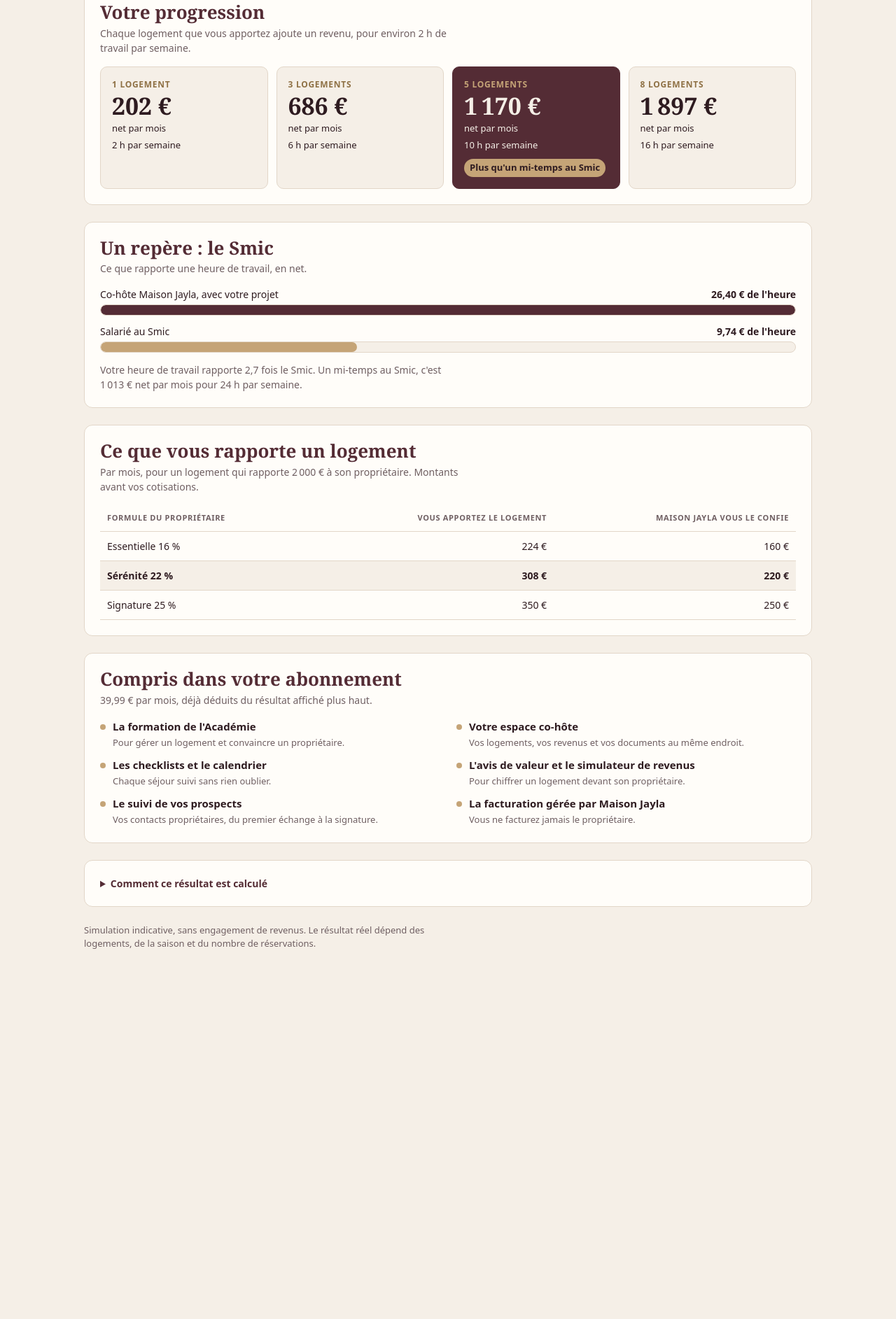
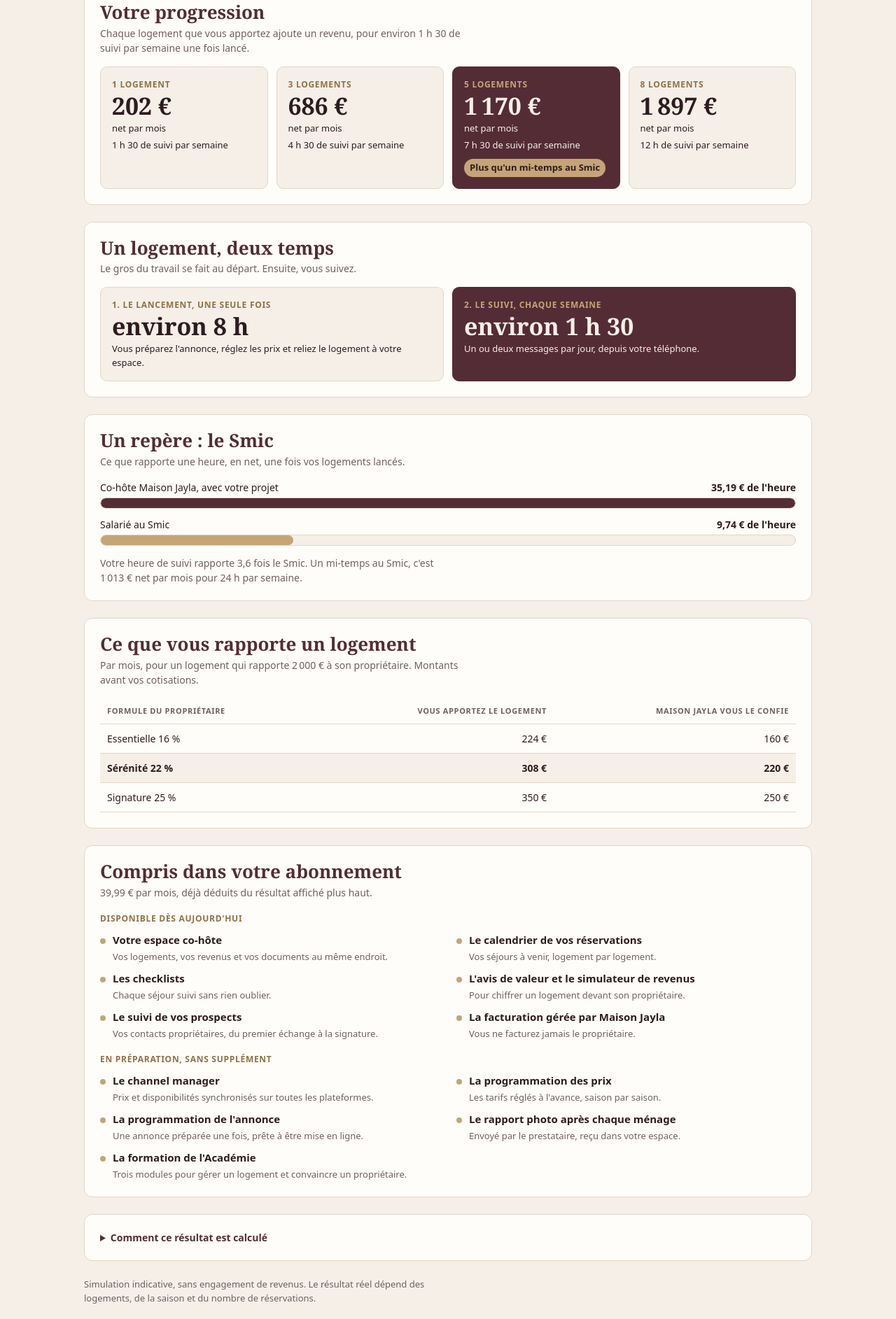
Before and after one commit to maisonjade/maison-jade, a plain HTML site: page simulateur-honoraires.html in a window 1280 px wide. Shown: the part 849-2734 px from the top of the page at 70% size. Before the commit the page ends 2252 px from the top, so only its background shows below. Drawn offline with Linux system fonts and the light colour scheme.

Commit message:
feat(honoraires): simulateur v3 — lancement et suivi, outils disponibles / en préparation
- Bloc « Un logement, deux temps » : lancement (8 h, une fois) et suivi (1 h 30 par semaine)
- Liste des outils séparée en « Disponible dès aujourd'hui » et « En préparation, sans supplément »
- Durées des cartes affichées à la bonne taille (.etape>span)
- Calcul inchangé : règle FIN-1 via fin1.js, taux 70 % / 50 %, abonnement 39,99 €

Co-Authored-By: Claude Fable 5.2 <noreply@anthropic.com>
Claude-Session: https://claude.ai/code/session_01Sv7ekneq95HPQpsQ9cmUyJ

```diff
--- a/simulateur-honoraires.html
+++ b/simulateur-honoraires.html
@@ -59,7 +59,10 @@ button:focus-visible,input:focus-visible,summary:focus-visible{outline:2px solid
 .etape .n{font-size:12px;font-weight:600;letter-spacing:.06em;text-transform:uppercase;color:var(--or-fonce)}
 .etape.fort .n{color:var(--or)}
 .etape b{font-family:var(--titre);font-size:34px;font-weight:600;line-height:1.05;font-variant-numeric:tabular-nums}
-.etape span{font-size:13px}
+.etape>span{font-size:13px}
+.temps{display:grid;grid-template-columns:1fr 1fr;gap:12px}
+.inclus-t{font-size:12px;font-weight:600;letter-spacing:.06em;text-transform:uppercase;color:var(--or-fonce);margin:18px 0 10px}
+.inclus-t:first-of-type{margin-top:0}
 .pastille{align-self:flex-start;margin-top:6px;font-size:11px;font-weight:600;padding:3px 8px;border-radius:99px;background:var(--or);color:var(--encre)}
 
 /* Repère */
@@ -96,6 +99,7 @@ summary{cursor:pointer;color:var(--bordeaux);font-weight:600}
 body:not(.admin) .mj-only{display:none}
 [hidden]{display:none !important}
 @media (max-width:860px){.duo,.mj-grille{grid-template-columns:1fr}.etapes{grid-template-columns:1fr 1fr}}
+@media (max-width:620px){.temps{grid-template-columns:1fr}}
 @media (max-width:520px){h1{font-size:31px}.grand{font-size:62px}.inclus{grid-template-columns:1fr}.paire b{font-size:32px}}
 </style>
 </head>
@@ -148,8 +152,8 @@ body:not(.admin) .mj-only{display:none}
         <div class="grand"><span id="r-net"></span><small id="r-net-s"></small></div>
       </div>
       <div class="paire">
-        <div><b id="r-temps"></b><span>de travail par semaine</span></div>
-        <div><b id="r-heure"></b><span>net par heure travaillée</span></div>
+        <div><b id="r-temps"></b><span>de suivi par semaine, depuis votre téléphone</span></div>
+        <div><b id="r-heure"></b><span>net par heure de suivi</span></div>
       </div>
       <div class="message" id="r-msg" hidden></div>
     </section>
@@ -157,13 +161,30 @@ body:not(.admin) .mj-only{display:none}
 
   <section class="bloc">
     <h2>Votre progression</h2>
-    <p class="sous">Chaque logement que vous apportez ajoute un revenu, pour environ <span class="t-bien"></span> de travail par semaine.</p>
+    <p class="sous">Chaque logement que vous apportez ajoute un revenu, pour environ <span class="t-bien"></span> de suivi par semaine une fois lancé.</p>
     <div class="etapes" id="etapes"></div>
   </section>
 
   <section class="bloc">
+    <h2>Un logement, deux temps</h2>
+    <p class="sous">Le gros du travail se fait au départ. Ensuite, vous suivez.</p>
+    <div class="temps">
+      <div class="etape">
+        <span class="n">1. Le lancement, une seule fois</span>
+        <b>environ <span class="t-lance"></span></b>
+        <span>Vous préparez l'annonce, réglez les prix et reliez le logement à votre espace.</span>
+      </div>
+      <div class="etape fort">
+        <span class="n">2. Le suivi, chaque semaine</span>
+        <b>environ <span class="t-bien"></span></b>
+        <span>Un ou deux messages par jour, depuis votre téléphone.</span>
+      </div>
+    </div>
+  </section>
+
+  <section class="bloc">
     <h2>Un repère : le Smic</h2>
-    <p class="sous">Ce que rapporte une heure de travail, en net.</p>
+    <p class="sous">Ce que rapporte une heure, en net, une fois vos logements lancés.</p>
     <div class="barres">
       <div><div class="barre-l"><span>Co-hôte Maison Jayla, avec votre projet</span><b id="b-vous"></b></div><div class="piste"><i id="p-vous"></i></div></div>
       <div><div class="barre-l"><span>Salarié au Smic</span><b id="b-smic"></b></div><div class="piste"><i class="pale" id="p-smic"></i></div></div>
@@ -185,13 +206,22 @@ body:not(.admin) .mj-only{display:none}
   <section class="bloc">
     <h2>Compris dans votre abonnement</h2>
     <p class="sous">39,99 € par mois, déjà déduits du résultat affiché plus haut.</p>
+    <p class="inclus-t">Disponible dès aujourd'hui</p>
     <ul class="inclus">
-      <li><b>La formation de l'Académie</b><span>Pour gérer un logement et convaincre un propriétaire.</span></li>
       <li><b>Votre espace co-hôte</b><span>Vos logements, vos revenus et vos documents au même endroit.</span></li>
-      <li><b>Les checklists et le calendrier</b><span>Chaque séjour suivi sans rien oublier.</span></li>
+      <li><b>Le calendrier de vos réservations</b><span>Vos séjours à venir, logement par logement.</span></li>
+      <li><b>Les checklists</b><span>Chaque séjour suivi sans rien oublier.</span></li>
       <li><b>L'avis de valeur et le simulateur de revenus</b><span>Pour chiffrer un logement devant son propriétaire.</span></li>
       <li><b>Le suivi de vos prospects</b><span>Vos contacts propriétaires, du premier échange à la signature.</span></li>
       <li><b>La facturation gérée par Maison Jayla</b><span>Vous ne facturez jamais le propriétaire.</span></li>
+    </ul>
+    <p class="inclus-t">En préparation, sans supplément</p>
+    <ul class="inclus">
+      <li><b>Le channel manager</b><span>Prix et disponibilités synchronisés sur toutes les plateformes.</span></li>
+      <li><b>La programmation des prix</b><span>Les tarifs réglés à l'avance, saison par saison.</span></li>
+      <li><b>La programmation de l'annonce</b><span>Une annonce préparée une fois, prête à être mise en ligne.</span></li>
+      <li><b>Le rapport photo après chaque ménage</b><span>Envoyé par le prestataire, reçu dans votre espace.</span></li>
+      <li><b>La formation de l'Académie</b><span>Trois modules pour gérer un logement et convaincre un propriétaire.</span></li>
     </ul>
   </section>
 
@@ -219,7 +249,7 @@ body:not(.admin) .mj-only{display:none}
         <li>Honoraires = pourcentage de la formule × loyers encaissés, hors ménage et après frais de plateforme.</li>
         <li>Vous exercez en micro-entreprise : cotisations de 21,2 % sur votre part, plus 0,2 % de formation professionnelle. Avec l'Acre : 15,9 %, sous conditions. L'abonnement ne se déduit pas des cotisations.</li>
         <li>Sans versement libératoire, l'impôt sur le revenu n'est pas compté : il dépend de votre foyer.</li>
-        <li>Temps de travail : estimation de <span class="t-bien"></span> par semaine et par logement, ménage non compris car il est confié à un prestataire. La prospection et les déplacements ne sont pas comptés.</li>
+        <li>Temps de suivi : estimation de <span class="t-bien"></span> par semaine et par logement, une fois le logement lancé. Le lancement (environ <span class="t-lance"></span> par logement, une seule fois), le ménage confié à un prestataire, la prospection et les déplacements ne sont pas comptés dans le net par heure.</li>
         <li>Smic net horaire : 9,74 € depuis le 1er juin 2026. Un salarié a des congés payés et une assurance chômage, un micro-entrepreneur non.</li>
         <li>Non comptés, et en plus pour vous : les packs de démarrage et les prestations à la carte.</li>
       </ul>
@@ -238,10 +268,16 @@ body:not(.admin) .mj-only{display:none}
         <li class="total"><span>Maison Jayla garde, par mois</span><span id="m-net"></span></li>
         <li><span>Soit par an</span><span id="m-an"></span></li>
       </ul>
-      <div class="champ">
-        <div class="ligne"><label for="tbien">Hypothèse : temps par logement, par semaine</label><span class="valeur" id="tbien-v"></span></div>
-        <input type="range" id="tbien" min="1" max="5" step="0.25" value="2">
-        <span class="aide">Réglage réservé à Maison Jayla. La co-hôte voit le résultat, pas ce curseur.</span>
+      <div>
+        <div class="champ">
+          <div class="ligne"><label for="tbien">Hypothèse : suivi par logement, par semaine</label><span class="valeur" id="tbien-v"></span></div>
+          <input type="range" id="tbien" min="0.25" max="5" step="0.25" value="1.5">
+        </div>
+        <div class="champ">
+          <div class="ligne"><label for="tlance">Hypothèse : lancement d'un logement, une seule fois</label><span class="valeur" id="tlance-v"></span></div>
+          <input type="range" id="tlance" min="2" max="20" step="1" value="8">
+          <span class="aide">Réglages réservés à Maison Jayla. La co-hôte voit le résultat, pas ces curseurs.</span>
+        </div>
       </div>
     </div>
   </section>
@@ -275,7 +311,8 @@ function simule(a,c){
 function calcul(){
   const a=+$("apportes").value, c=+$("confies").value, s=simule(a,c);
   $("apportes-v").textContent=a; $("confies-v").textContent=c; $("revenu-v").textContent=eur(s.r);
-  $("tbien-v").textContent=hm(s.t);
+  $("tbien-v").textContent=hm(s.t); $("tlance-v").textContent=hm(+$("tlance").value);
+  document.querySelectorAll(".t-lance").forEach(e=>e.textContent=hm(+$("tlance").value));
   document.querySelectorAll(".t-bien").forEach(e=>e.textContent=hm(s.t));
 
   // Résultat
@@ -298,14 +335,14 @@ function calcul(){
   // Progression : logements apportés, mêmes loyers et même formule
   const miTemps=MI_TEMPS*SEM*SMIC; let marque=false;
   $("etapes").innerHTML=PALIERS.map(n=>{const e=simule(n,0), fort=!marque&&e.net>=miTemps; if(fort)marque=true;
-    return `<div class="etape${fort?" fort":""}"><span class="n">${n} logement${n>1?"s":""}</span><b>${eur(Math.round(e.net))}</b><span>net par mois</span><span>${hm(e.hSem)} par semaine</span>${fort?'<span class="pastille">Plus qu\'un mi-temps au Smic</span>':""}</div>`}).join("");
+    return `<div class="etape${fort?" fort":""}"><span class="n">${n} logement${n>1?"s":""}</span><b>${eur(Math.round(e.net))}</b><span>net par mois</span><span>${hm(e.hSem)} de suivi par semaine</span>${fort?'<span class="pastille">Plus qu\'un mi-temps au Smic</span>':""}</div>`}).join("");
 
   // Repère Smic
   const ph=s.parHeure!=null&&s.net>0?s.parHeure:0, max=Math.max(ph,SMIC);
   $("b-vous").textContent=ph?eur(ph,2)+" de l'heure":"–"; $("b-smic").textContent=eur(SMIC,2)+" de l'heure";
   $("p-vous").style.width=(ph/max*100)+"%"; $("p-smic").style.width=(SMIC/max*100)+"%";
   $("b-phrase").textContent=ph>SMIC
-    ?"Votre heure de travail rapporte "+new Intl.NumberFormat("fr-FR",{maximumFractionDigits:1}).format(ph/SMIC)+" fois le Smic. Un mi-temps au Smic, c'est "+eur(Math.round(miTemps))+" net par mois pour "+MI_TEMPS+" h par semaine."
+    ?"Votre heure de suivi rapporte "+new Intl.NumberFormat("fr-FR",{maximumFractionDigits:1}).format(ph/SMIC)+" fois le Smic. Un mi-temps au Smic, c'est "+eur(Math.round(miTemps))+" net par mois pour "+MI_TEMPS+" h par semaine."
     :"Un mi-temps au Smic, c'est "+eur(Math.round(miTemps))+" net par mois pour "+MI_TEMPS+" h par semaine.";
 
   // Par logement, selon la formule
@@ -334,7 +371,7 @@ function groupe(id,suite){
 groupe("formule",d=>etat.taux=+d.t);
 groupe("cotis",d=>etat.cotis=+d.c);
 groupe("vues",d=>document.body.classList.toggle("admin",d.v==="admin"));
-["revenu","apportes","confies","tbien"].forEach(i=>$(i).addEventListener("input",calcul));
+["revenu","apportes","confies","tbien","tlance"].forEach(i=>$(i).addEventListener("input",calcul));
 $("vl").addEventListener("change",calcul);
 
 // Vue Maison Jayla : toujours proposée dans la version autonome, sur ?vue=admin dans l'intranet
```
